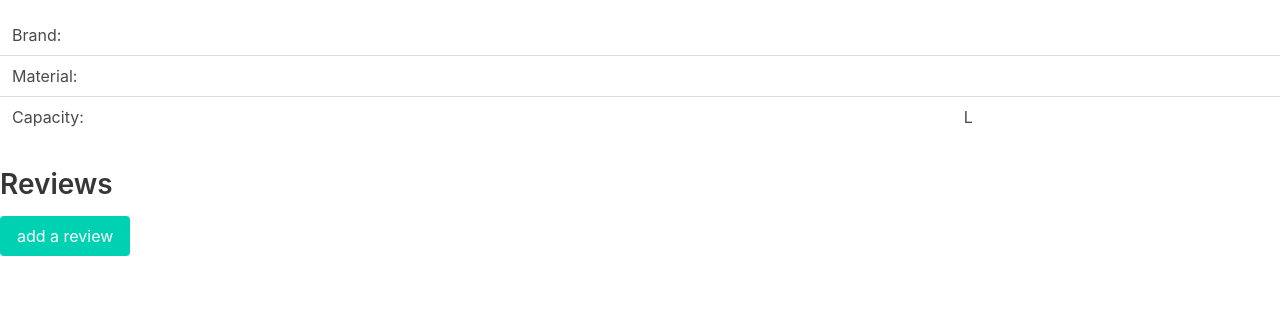
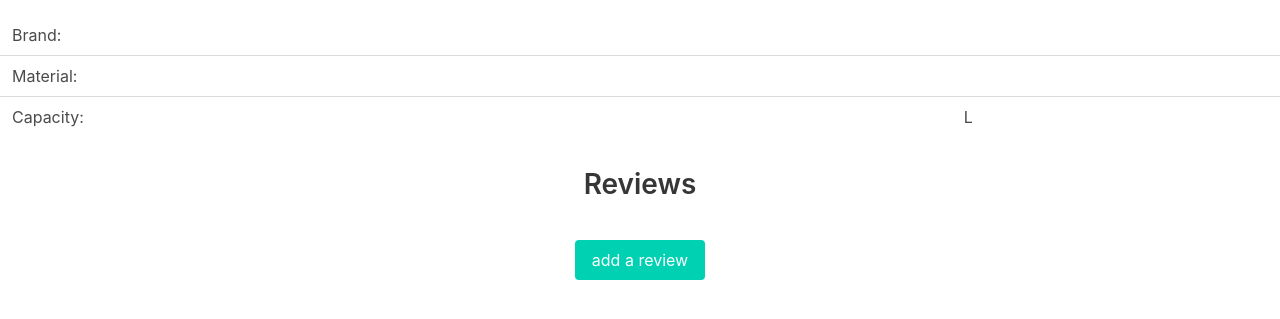
Before and after one commit to seraficaj/QuenchMarks, a Flask app: template QuenchMarks/templates/bottles/bottle_detail.html in a window 1280 px wide. Shown: the part 93-412 px from the top of the page. Run offline with Flask 2, Linux system fonts and the light colour scheme; the template is opened without the code that fills it, so the values that code supplies are empty.

Commit message:
center buttons

```diff
--- a/QuenchMarks/templates/bottles/bottle_detail.html
+++ b/QuenchMarks/templates/bottles/bottle_detail.html
@@ -15,10 +15,11 @@
             <td>{{bottle.volume / 1000}} L</td>
         </tr>
     </table>
-    <h2>Reviews</h2>
-    <div class="columns">
+    <h2 class="has-text-centered">Reviews</h2>
+    <br>
+    <div class="container">
+        <div class="columns is-multiline">
             {% for review in reviews %}
-
             <div class="card column is-one-third">
                 <div class="card-content">
                     <p class="title is-4 has-text-centered">
@@ -47,6 +48,9 @@
             </div>
             {% endfor %}
         </div>
+    </div>
+    <br>
+    <div class="has-text-centered">
     <a href="{{url_for('reviews.create_review', id=bottle.id)}}"
         ><button class="button is-primary">add a review</button></a
     >
@@ -63,4 +67,5 @@
     >
     {% endif %} {% endif %}
     </div>
+</div>
 {% endblock %}
```
Lines whose indentation alone changed are shown as unchanged.
